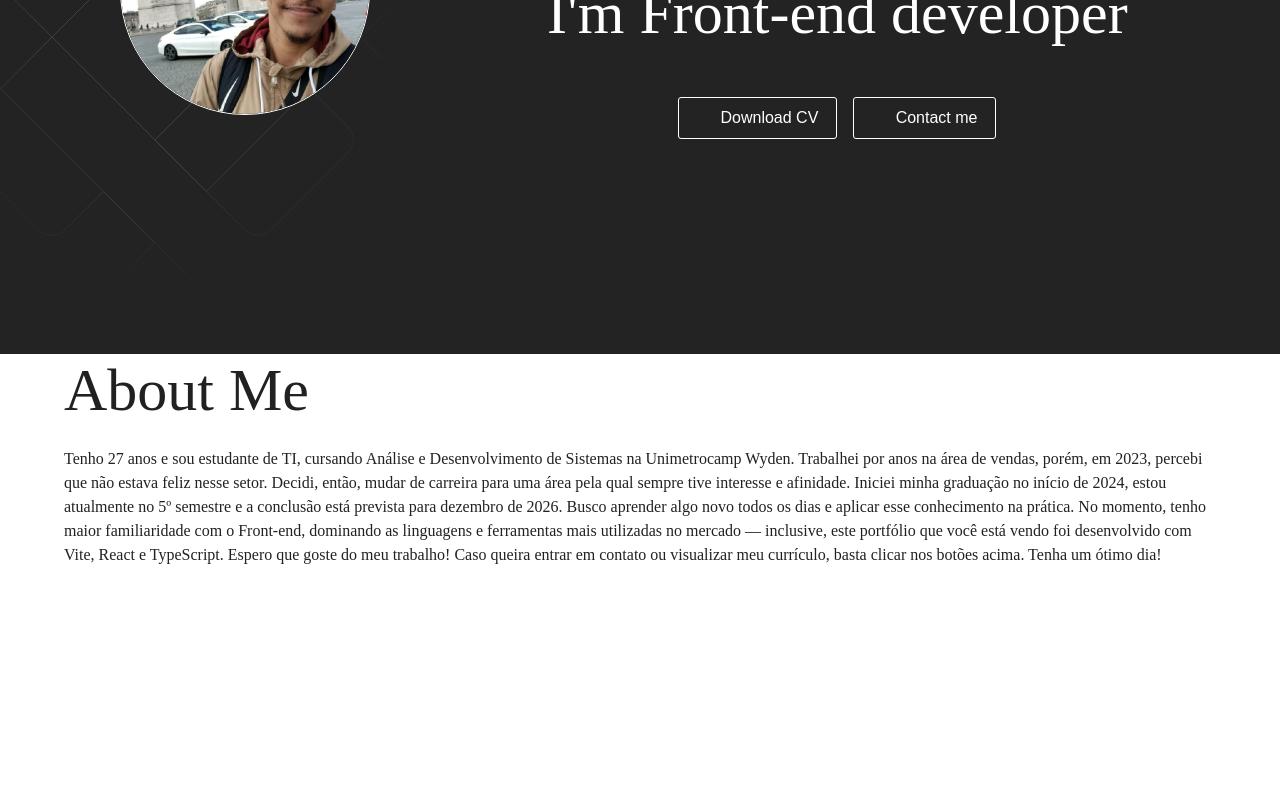
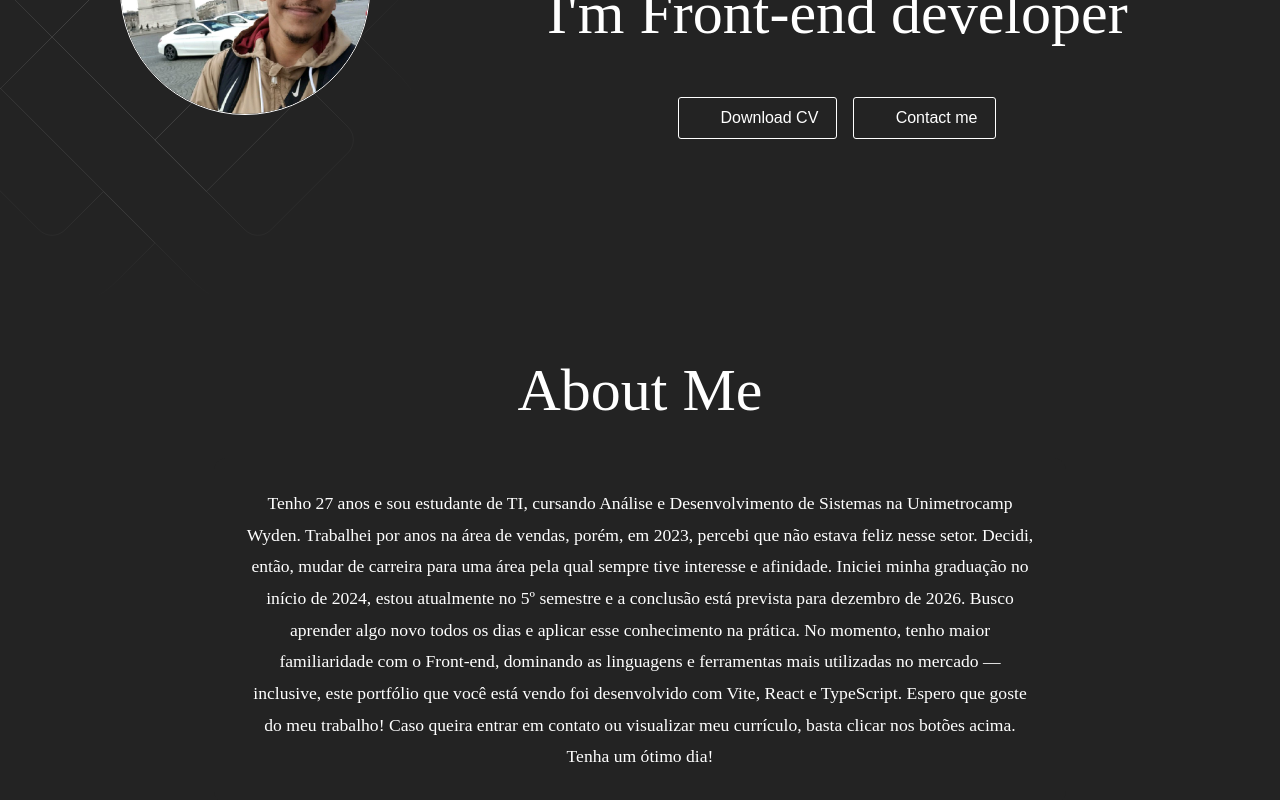
Before and after one commit to Matheus-Lacerda-Da-silva/portfolio, a React (Vite) app: page / in a window 1280 px wide. Shown: the part 446-1246 px from the top of the page. Built offline with nearby package versions, Linux system fonts and the light colour scheme; some icons are missing.

Commit message:
Changing the background and centering the About Me section

```diff
--- a/src/pages/Home/sections/Hero/About/About.tsx
+++ b/src/pages/Home/sections/Hero/About/About.tsx
@@ -7,20 +7,44 @@ const About = () => {
             sx={{
                 minHeight: "100vh",
                 display: "flex",
-                alignItens: "center"
+                alignItens: "center",
+                justifyContent: "center",
+                backgroundColor:'#232323'
             }}
         >
-            <Container maxWidth = "lg">
-                <Typography variant = "h2" gutterBottom>
+            <Container maxWidth = "md">
+                <Typography
+                    variant = "h2"
+                    textAlign="center"
+                    color="white"
+                    gutterBottom
+                >
                     About Me
                 </Typography>
-                <Typography>
+                <Box
+                sx={{
+                    mt: 4,
+                    backgroundColor: '#232323',
+                    padding: "30px",
+                    borderRadius: "12px",
+                    textAlign: "center",
+                    boxShadow: "0 0 15px rbga(0,0,0,0.3)"
+                }}
+                >
+                <Typography
+                    color="white"
+                    sx={{
+                        lineHeight: 1.8,
+                        fontSize: "1.1rem"
+                    }}
+                >
 Tenho 27 anos e sou estudante de TI, cursando Análise e Desenvolvimento de Sistemas na Unimetrocamp Wyden. Trabalhei por anos na área de vendas, porém, em 2023, percebi que não estava feliz nesse setor. Decidi, então, mudar de carreira para uma área pela qual sempre tive interesse e afinidade. Iniciei minha graduação no início de 2024, estou atualmente no 5º semestre e a conclusão está prevista para dezembro de 2026.
 
 Busco aprender algo novo todos os dias e aplicar esse conhecimento na prática. No momento, tenho maior familiaridade com o Front-end, dominando as linguagens e ferramentas mais utilizadas no mercado — inclusive, este portfólio que você está vendo foi desenvolvido com Vite, React e TypeScript.
 
 Espero que goste do meu trabalho! Caso queira entrar em contato ou visualizar meu currículo, basta clicar nos botões acima. Tenha um ótimo dia!
                 </Typography>
+                </Box>
             </Container>
         </Box>
     );
```
